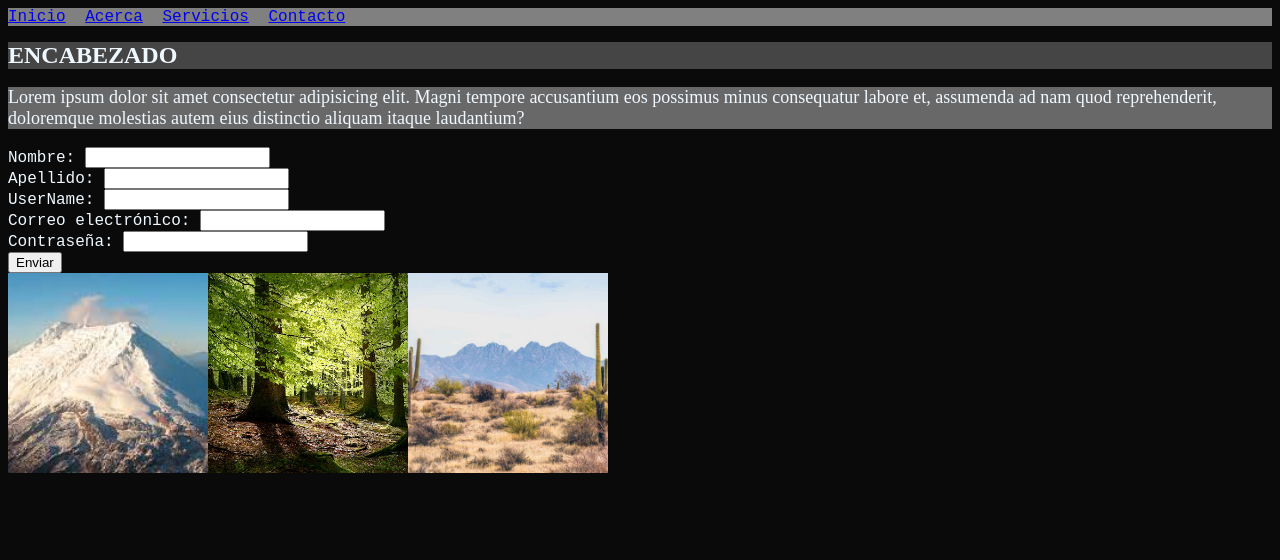
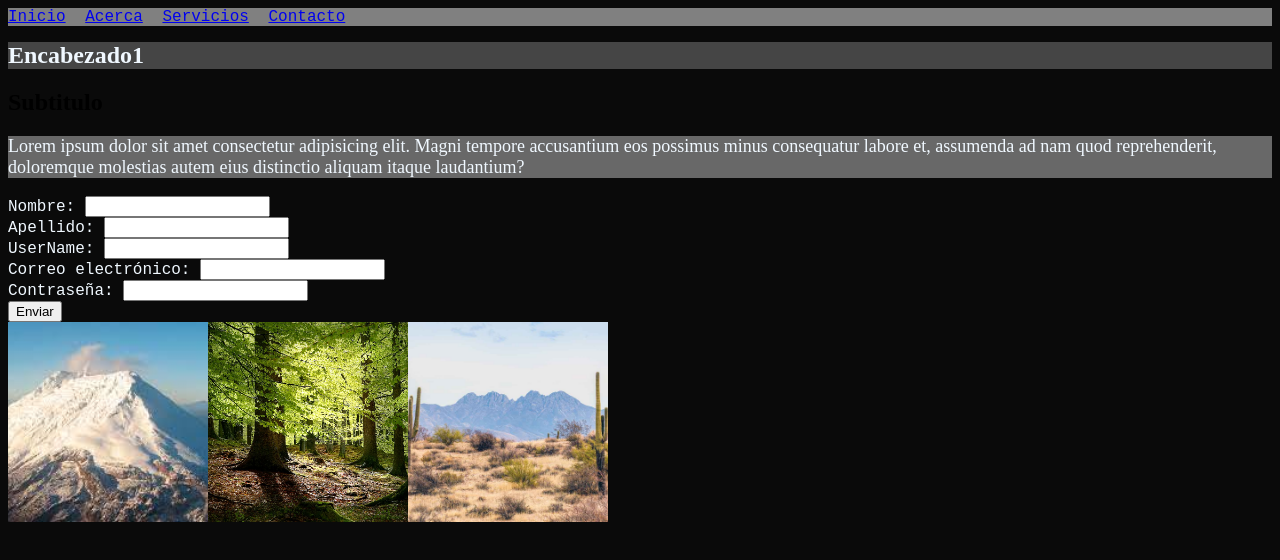
Before and after one commit to nachomyler/TP5, a plain HTML site: page index.html in a window 1280 px wide. Drawn offline with Linux system fonts and the light colour scheme.

Commit message:
Update index.html

```diff
--- a/index.html
+++ b/index.html
@@ -3,7 +3,7 @@
   <head>
     <meta charset="UTF-8" />
     <meta name="viewport" content="width=device-width, initial-scale=1.0" />
-    <title>TP5</title>
+    <title>TrabajoPractico5</title>
     <style>
       .gallery {
         display: flex;
@@ -43,7 +43,8 @@
         <a href="#contacto">Contacto</a>
       </li>
     </ul>
-    <h1>ENCABEZADO</h1>
+    <h1>Encabezado1</h1>
+    <h2>Subtitulo</h2>
     <p>
       Lorem ipsum dolor sit amet consectetur adipisicing elit. Magni tempore
       accusantium eos possimus minus consequatur labore et, assumenda ad nam
@@ -72,7 +73,7 @@
       <img src="descarga.jpg" alt="Imagen 1" />
       <img src="Grib_skov.jpg" alt="Imagen 2" />
       <img src="largest-desert-world.jpg" alt="Imagen 3" />
-      <!-- Agrega más imágenes aquí -->
+      <!-- Agregar más imagenes -->
     </div>
   </body>
 </html>
```
